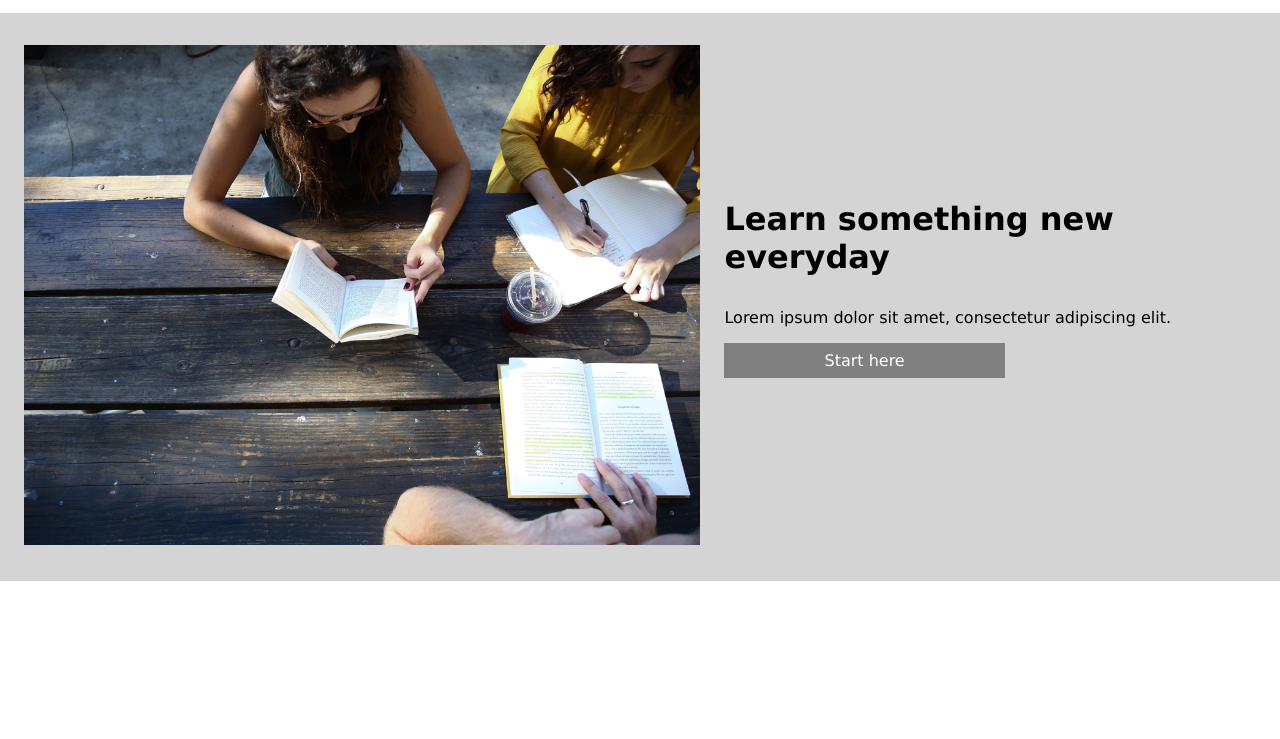
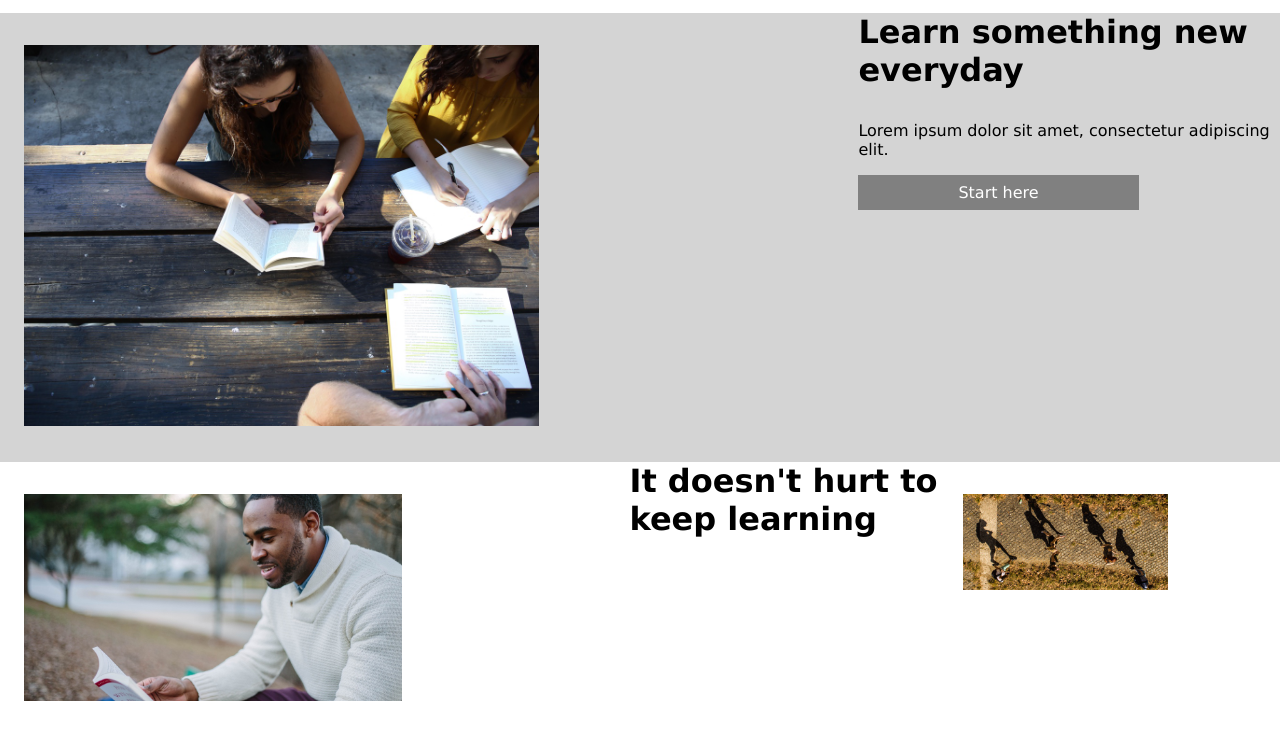
Before and after one commit to johng2023/Colmar-Academy, a plain HTML site: page index.html in a window 1280 px wide. Shown: the part 51-790 px from the top of the page. Drawn offline with Linux system fonts and the light colour scheme.

Commit message:
10th Commit

```diff
--- a/index.html
+++ b/index.html
@@ -33,5 +33,13 @@
                 <a class ="button" href="#">Start here</a>
              </div>
     </div>
+    <div class="main-content">
+        <div class="picture2"><img src="resources/Visual Content/information-main.jpg"></div>
+        <div class="main">
+            <h2>It doesn't hurt to keep learning</h2>
+        </div>
+        <div class="Orientation">
+            <div class="picture4"><img src="resources/Visual Content/information-orientation-mobile.jpg"></div>
+    </div>
 </body>
 </html>
--- a/resources/index.css
+++ b/resources/index.css
@@ -39,16 +39,12 @@ header li{
 .content{
     display: flex;
     background-color: rgb(212, 212, 212);
-    padding: 32px 24px;
     margin-top: 64px;
-    align-items: center;
 }
 .content img{
-    height: 500px;
-    width: auto;
-}
-.content-info{
-    padding:24px;
+    padding: 32px 24px;
+    height: auto;
+    width: 60%;
 }
 .content a{
     color: white;
@@ -61,3 +57,14 @@ header li{
 .content-info p{
     padding-bottom: 24px;
 }
+
+.main-content{
+    display: flex;
+    background-color: white;
+}
+.main-content img{
+    padding: 32px 24px;
+    width: 60%;
+    height: auto;
+
+}
```
